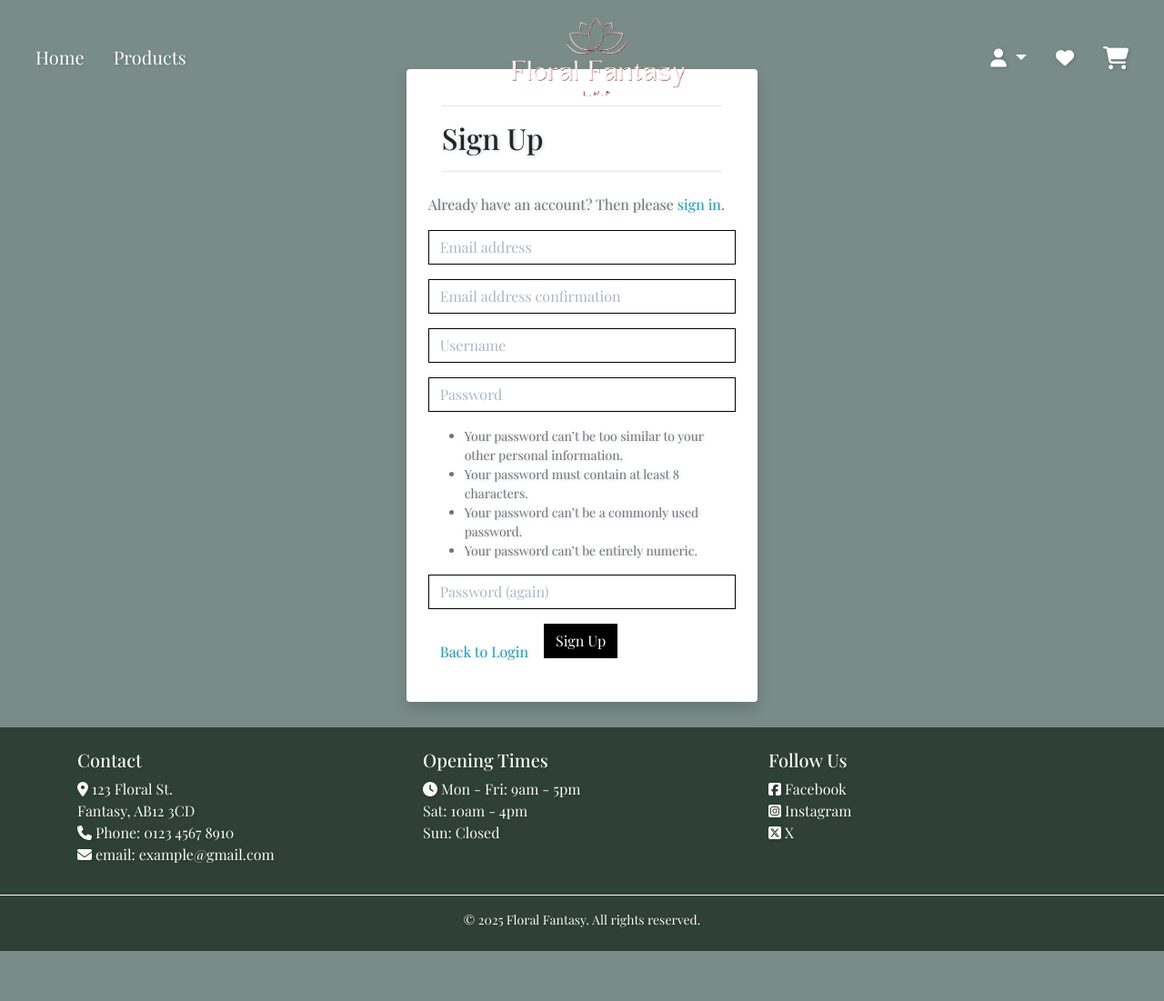
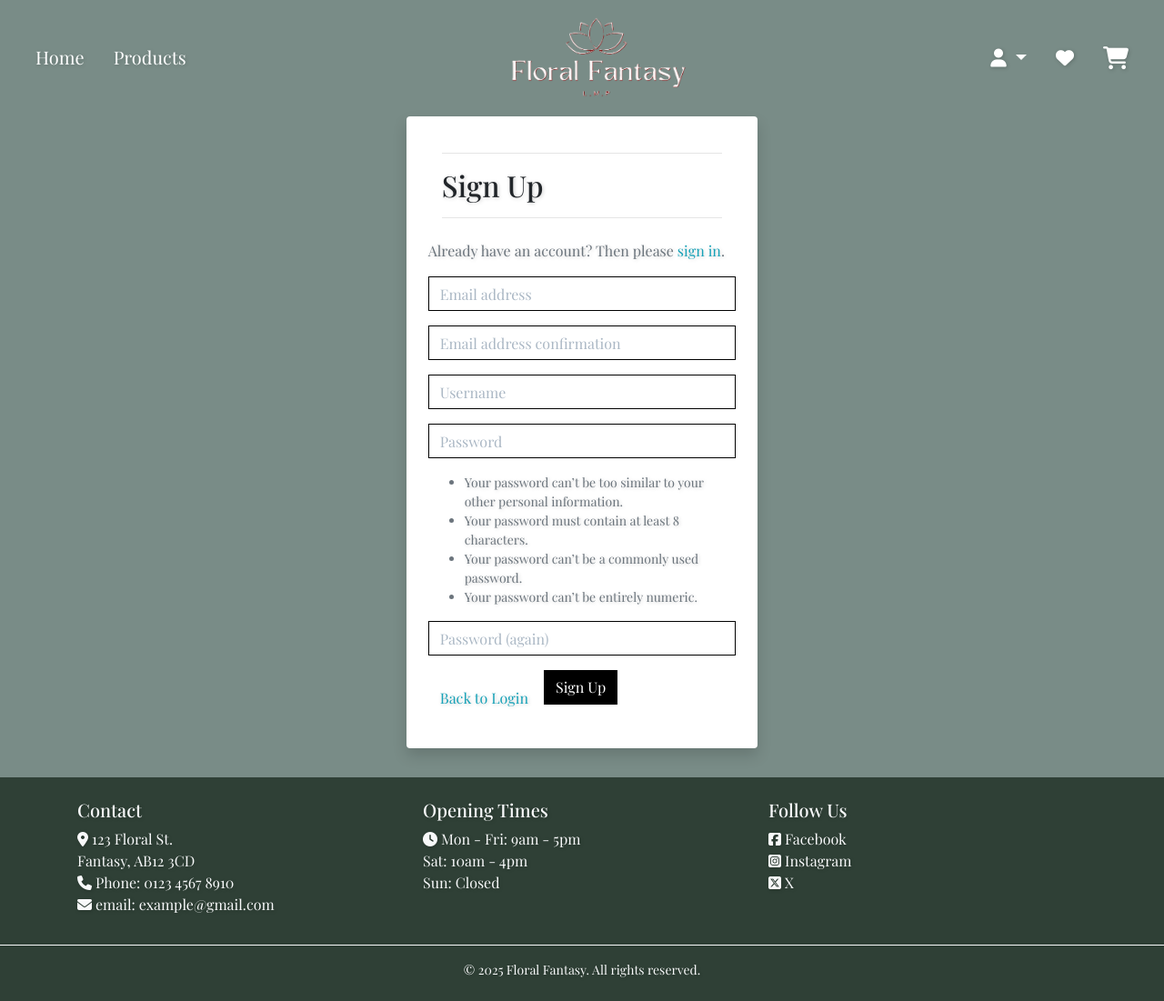
Before and after one commit to jessi25924/floral_fantasy, a Django app: page /accounts/signup/ in a window 1280 px wide. Shown: the whole page at 91% size. Before the commit the page ends 1046 px from the top, so only its background shows below. Run offline with Django 4.2, Linux system fonts and the light colour scheme; some libraries are stand-ins or nearby versions; some web fonts are replaced.

Commit message:
fix signup form layout

```diff
--- a/static/css/base.css
+++ b/static/css/base.css
@@ -100,6 +100,13 @@ footer {
     margin-bottom: 1rem;
 }
 
+.signup-page .container-fluid.d-flex {
+  align-items: flex-start !important;  /* stop vertical centering */
+  min-height: auto !important;         /* override min-vh-100 */
+  padding-top: 8rem !important;   /* space below navbar */
+  padding-bottom: 2rem; /* space above footer */
+}
+
 
 /* Allauth form formatting */
 
--- a/templates/allauth/account/signup.html
+++ b/templates/allauth/account/signup.html
@@ -1,8 +1,17 @@
 {% extends "account/base.html" %}
+{% load static %}
 
 {% load i18n %}
 
 {% block head_title %}{% trans "Signup" %}{% endblock %}
+
+<link rel="stylesheet" href="{% static 'css/base.css' %}">
+
+{% block content %}
+<div class="signup-page">
+  {{ block.super }}
+</div>
+{% endblock %}
 
 {% block inner_content %}
 <div class="container">
```
